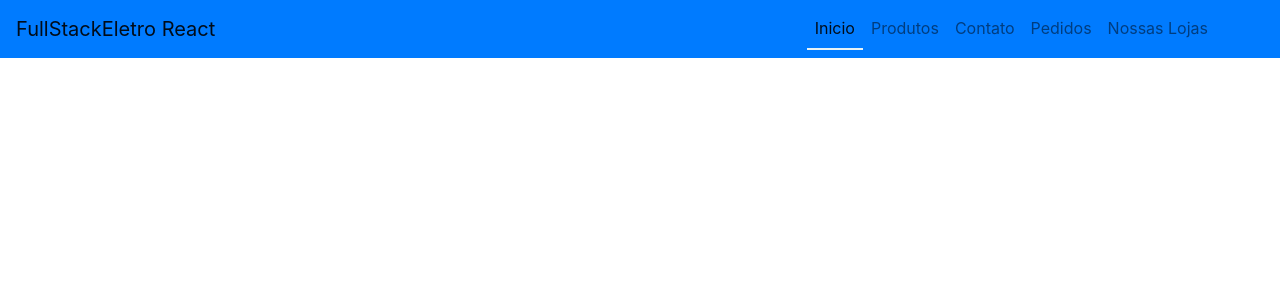
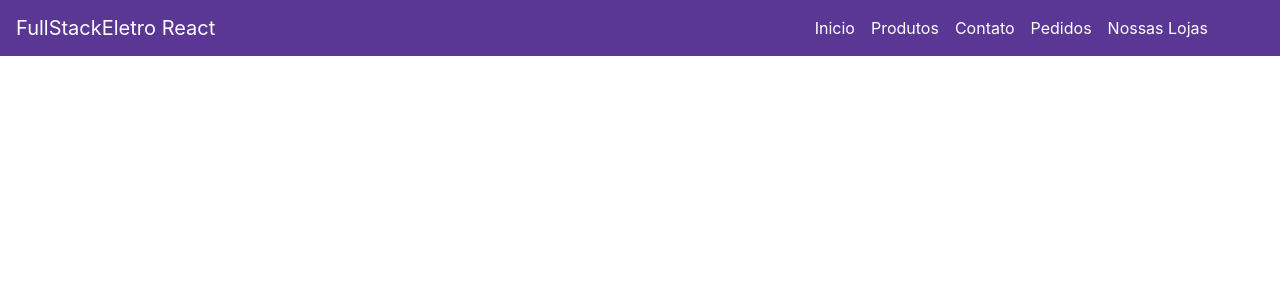
Before and after one commit to elvis-brito/RecodePro, a React (Create React App) app: page / in a window 1280 px wide. Shown: the top 300 px of the page. Built offline with nearby package versions, Linux system fonts and the light colour scheme.

Commit message:
estilização

```diff
--- a/src/Components/Menu/Menu.css
+++ b/src/Components/Menu/Menu.css
@@ -7,6 +7,23 @@
     border-bottom: 2px solid rgba(255, 255, 245, 0.9);
 }
 
-Navbar .navbar-custom {
+.navbar-custom {
     background-color: #5a3795;
 }
+
+#item-menu a {
+    color: #fff;
+    text-decoration: none;
+}
+
+#item-menu .active {
+    border-bottom: none;
+}
+
+.navbar-light .navbar-brand:focus, .navbar-light .navbar-brand:hover {
+    pointer-events: none;
+}
+
+.navbar-light .navbar-brand {
+    color: white!important;
+}
--- a/src/Components/Menu/index.js
+++ b/src/Components/Menu/index.js
@@ -6,7 +6,7 @@ function BaseMenu(props){
     const { location } = props
 
     return (
-        <Navbar className="navbar-custom" bg="primary" expand="lg" fixed="top">
+        <Navbar className="navbar-custom" expand="lg" fixed="top">
             <Navbar.Brand>
                 FullStackEletro React
             </Navbar.Brand>
```
Also changed, not shown: src/Components/Pedido/index.js (line endings or trailing spaces), 1 other file (tests, documents, lock files or other folders).
